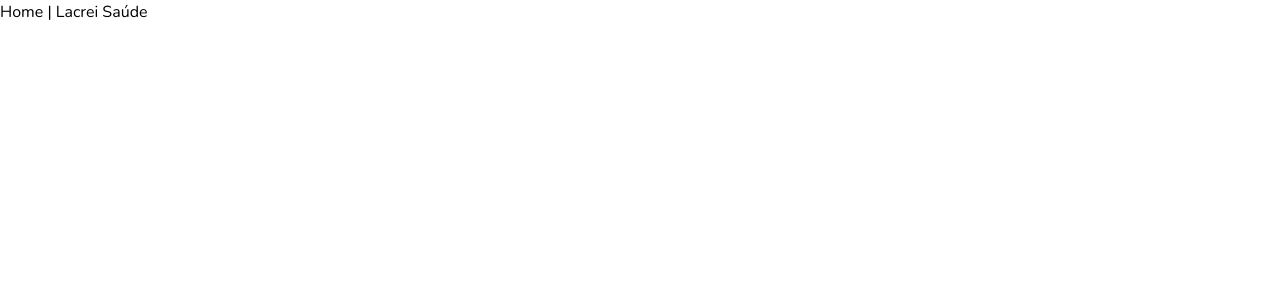
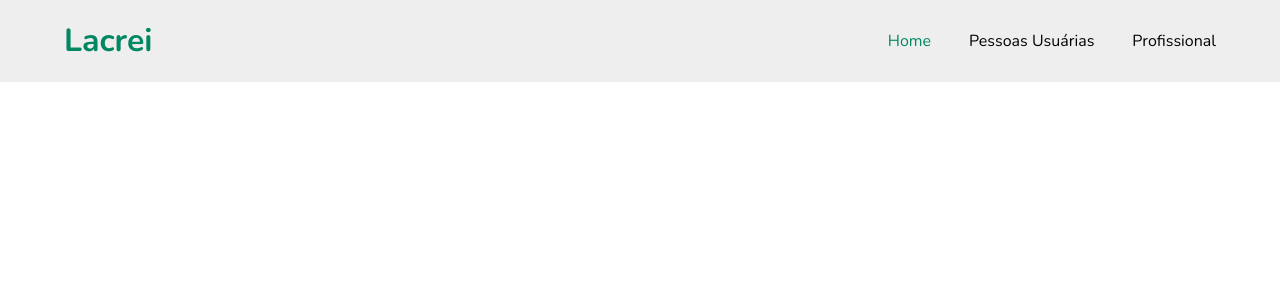
Before and after one commit to joaotelesk/lacrei-technicalTest, a Next.js app: page / in a window 1280 px wide. Shown: the top 300 px of the page. Built offline with nearby package versions, Linux system fonts and the light colour scheme.

Commit message:
:recycle: refactor: utilizando o Component Header

```diff
--- a/src/components/Layout.tsx
+++ b/src/components/Layout.tsx
@@ -1,6 +1,7 @@
 // Components
 // Utilities
 import { Nunito } from "next/font/google";
+import { Header } from "./header/Header";
 
 const nunito = Nunito({
   subsets: ["latin"],
@@ -17,7 +18,10 @@ interface LayoutProps {
 export function Layout({ children }: LayoutProps) {
   return (
     <>
-      <div className={`${nunito.variable} font-sans`}>{children}</div>
+      <div className={`${nunito.variable} font-sans`}>
+        <Header />
+        {children}
+      </div>
     </>
   );
 }
```
